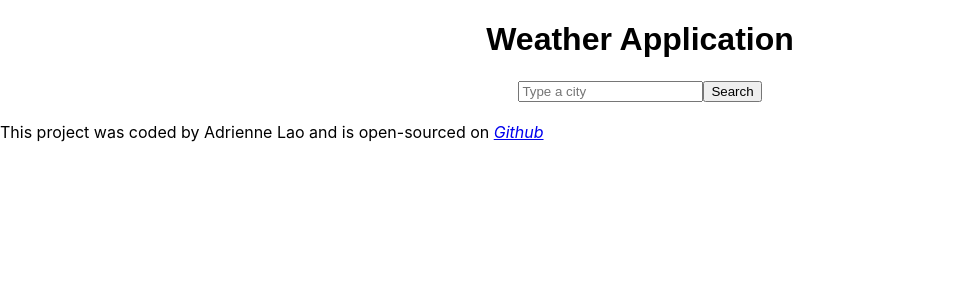
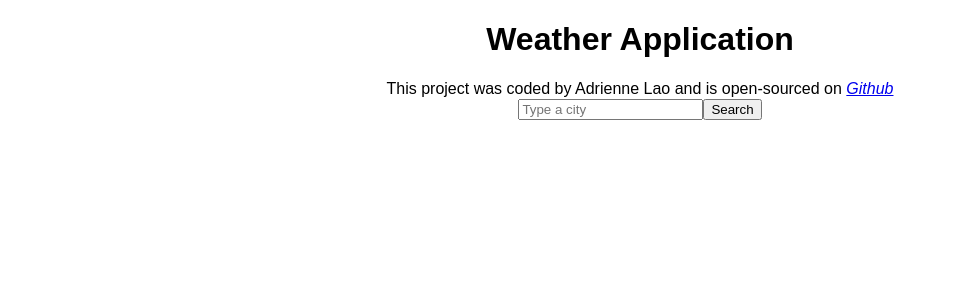
Before and after one commit to laoadr/weather-app, a React (Create React App) app: page / in a window 1280 px wide. Shown: the top 300 px of the page, without its empty margins (0-956 px from the left). Built offline with nearby package versions, Linux system fonts and the light colour scheme.

Commit message:
changed open source to footer

```diff
--- a/src/App.js
+++ b/src/App.js
@@ -4,6 +4,7 @@ export default function App() {
   return (
     <div className="App">
       <h1>Weather Application</h1>
+      <footer>This project was coded by Adrienne Lao and is open-sourced on <em><a href="https://github.com/laoadr/weather-app" target="_blank">Github</a></em></footer>
     </div>
   );
 }
--- a/src/index.js
+++ b/src/index.js
@@ -10,8 +10,7 @@ root.render(
   <React.StrictMode>
     <App />
     <Weather />
-    <p>This project was coded by Adrienne Lao and is open-sourced on <em><a href="https://github.com/laoadr/weather-app" target="_blank">Github</a></em></p>
-  </React.StrictMode>
+    </React.StrictMode>
 );
 
 // If you want to start measuring performance in your app, pass a function
```
